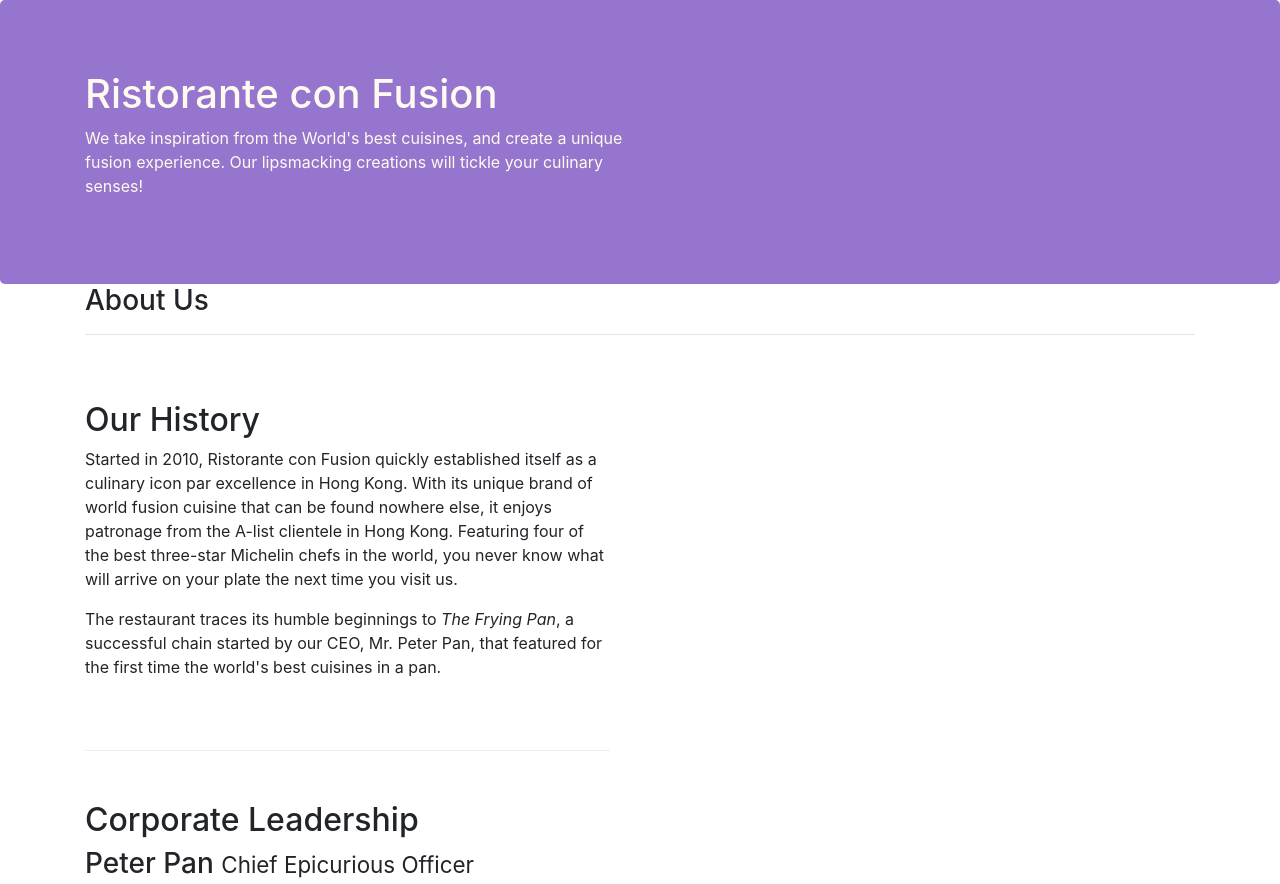
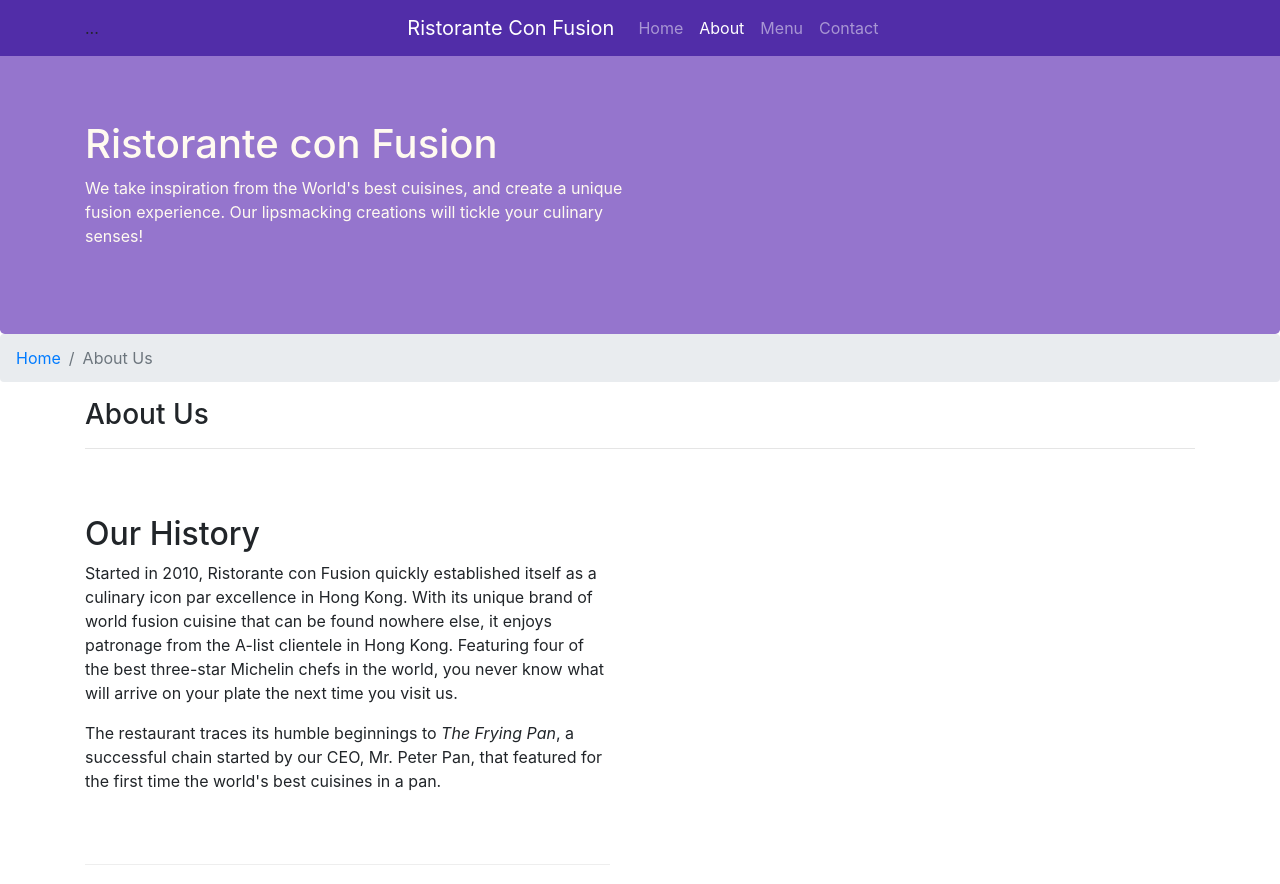
Before and after one commit to GourishettySairam/Coursera_Bootstrap, a website: page aboutus.html in a window 1280 px wide. Shown: the top 884 px of the page. Drawn offline with nearby package versions, Linux system fonts and the light colour scheme.

Commit message:
Navbar and Breadcrumbs

```diff
--- a/aboutus.html
+++ b/aboutus.html
@@ -14,7 +14,24 @@
 </head>
 
 <body>
+	<nav class="navbar navbar-dark navbar-expand-sm  fixed-top">
+	        <div class="container">
+						<button class="navbar-toggler" type="button" data-toggle="collapse" data-target="#Navbar">
+                <span class="navbar-toggler-icon"></span>
+            </button>
+						<div class="collapse navbar-collapse" id="Navbar">
+                <ul class="navbar-nav mr-auto"> ... </ul>
 
+	           <a class="navbar-brand" href="#">Ristorante Con Fusion</a>
+	                <ul class="navbar-nav mr-auto">
+	                    <li class="nav-item "><a class="nav-link" href="./index.html">Home</a></li>
+	                    <li class="nav-item active"><a class="nav-link" href="#" >About</a></li>
+	                    <li class="nav-item"><a class="nav-link" href="#">Menu</a></li>
+	                    <li class="nav-item"><a class="nav-link" href="#">Contact</a></li>
+	                </ul>
+								</div>
+	        </div>
+	    </nav>
     <header class="jumbotron ">
         <div class="container row-header">
             <div class="row row-header">
@@ -27,6 +44,10 @@
             </div>
         </div>
     </header>
+		<ol class="col-12 breadcrumb">
+                <li class="breadcrumb-item"><a href="./index.html">Home</a></li>
+                <li class="breadcrumb-item active">About Us</li>
+            </ol>
 
     <div class="container">
         <div >
@@ -104,6 +125,9 @@
            </div>
         </div>
     </footer>
+		<script src="node_modules/jquery/dist/jquery.slim.min.js"></script>
+	    <script src="node_modules/popper.js/dist/umd/popper.min.js"></script>
+	    <script src="node_modules/bootstrap/dist/js/bootstrap.min.js"></script>
 
 </body>
 
--- a/css/styles.css
+++ b/css/styles.css
@@ -27,3 +27,11 @@ address{
     margin:0px;
     color:#0f0f0f;
 }
+body{
+    padding:50px 0px 0px 0px;
+    z-index:0;
+}
+
+.navbar-dark {
+     background-color: #512DA8;
+}
```
Also changed, not shown: index.html (+17 -0 lines).
